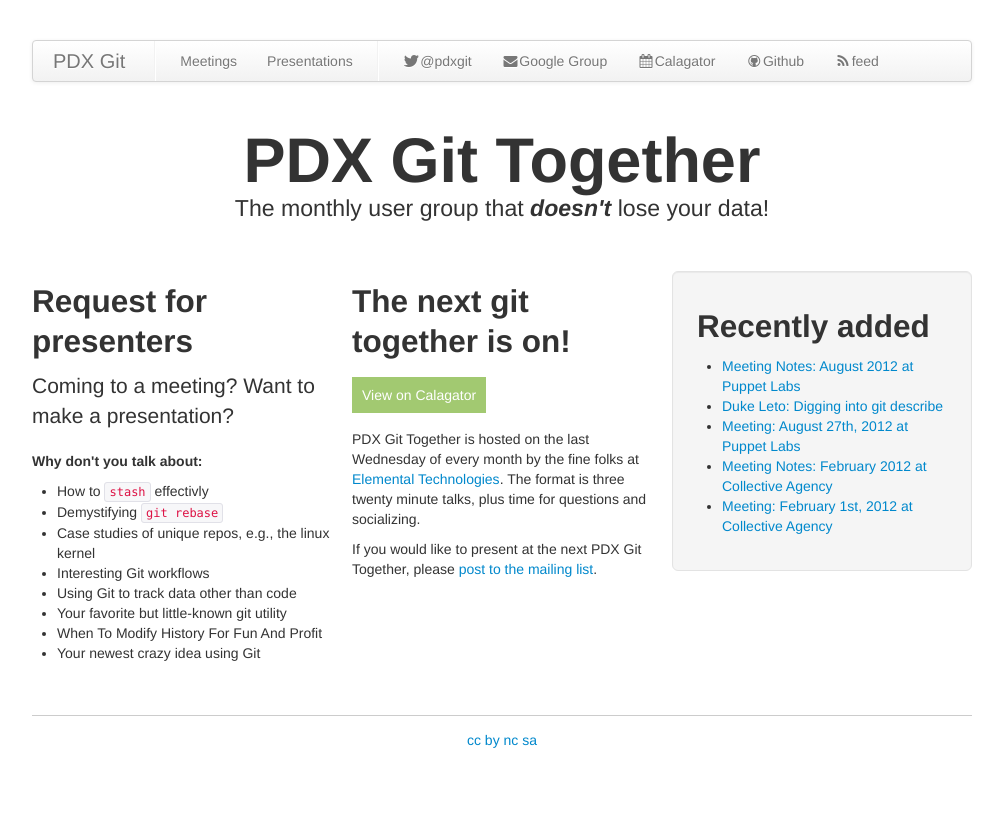
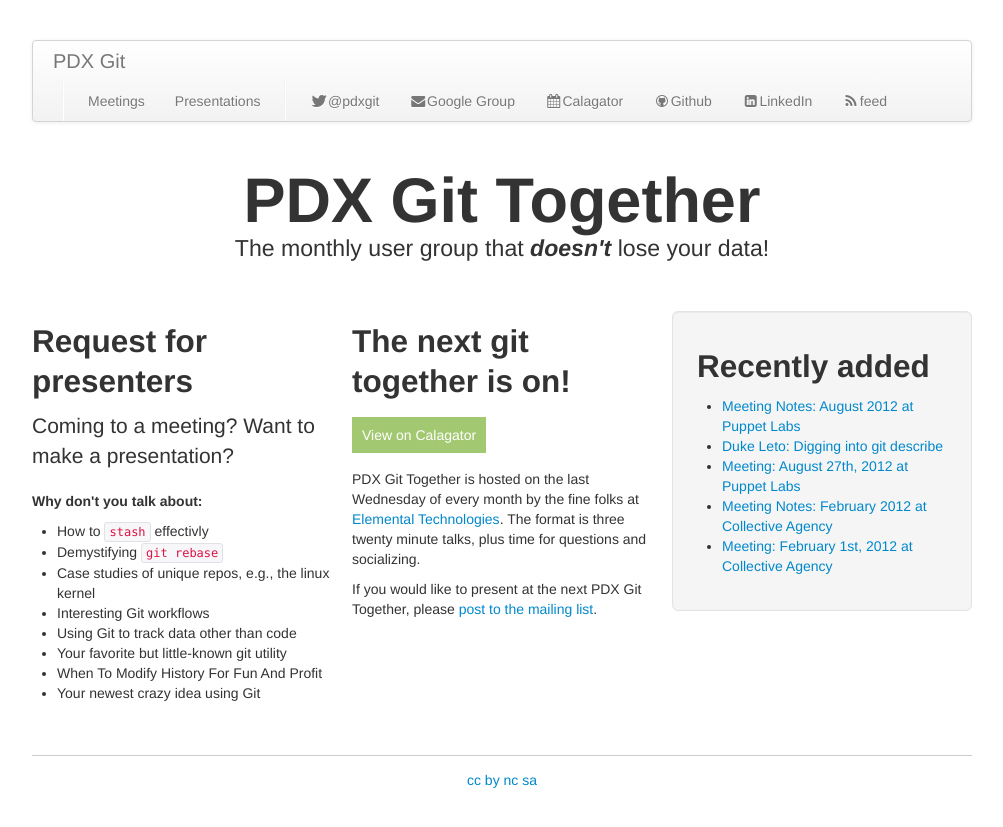
Before and after one commit to pdxgit/pdxgit.github.com, a Jekyll site: the page built from index.html, in a window 1280 px wide. Shown: the top 827 px of the page, without its empty margins (138-1141 px from the left). Built offline with Jekyll 4.4.1, drawn with Linux system fonts in a browser that asks for light colours; Markdown is read by kramdown in place of the engine named in the settings.

Commit message:
Add LinkedIn link

```diff
--- a/_includes/_navbar.html
+++ b/_includes/_navbar.html
@@ -10,6 +10,7 @@
       <li><a href='http://groups.google.com/group/pdxgit'><span class='icon-envelope-alt'></span>Google Group</a></li>
       <li><a href='http://calagator.org/events/search?query=pdxgit'><span class='icon-calendar'></span>Calagator</a></li>
       <li><a href="https://github.com/pdxgit/pdxgit.github.com"><span class="icon-github"></span>Github</a></li>
+      <li><a href="http://www.linkedin.com/groups/PDX-Git-Together-4824351"><span class="icon-linkedin-sign"></span>LinkedIn</a></li>
       <li><a href='/atom.xml'><span class='icon-rss'></span>feed</a>
     </ul>
   </div>
```
